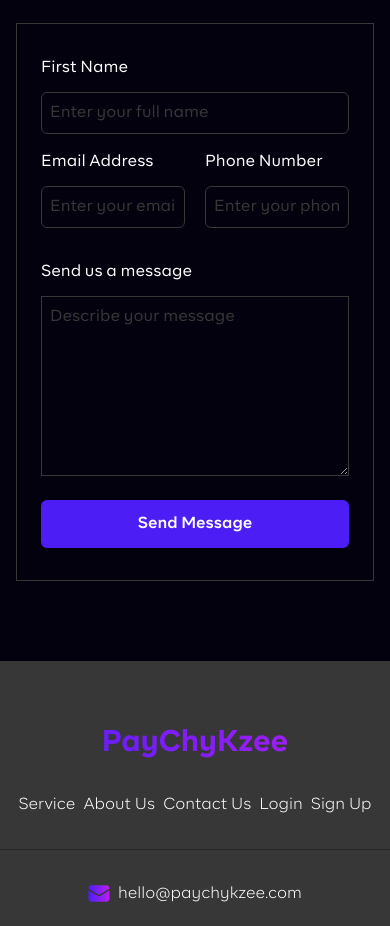
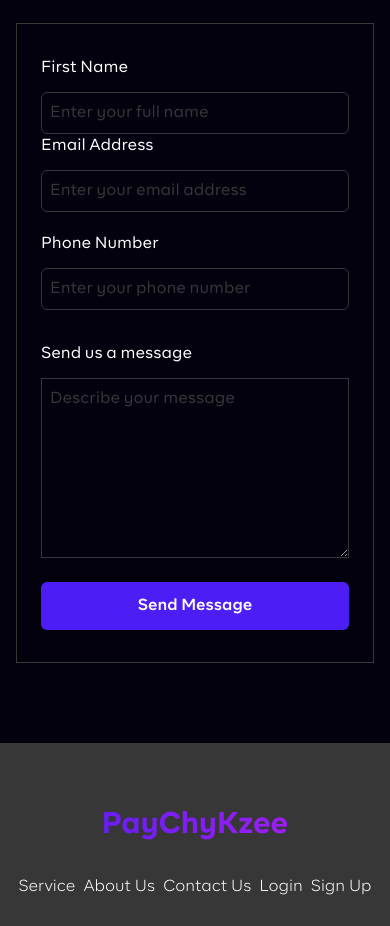
Before and after one commit to Iamfineboyygabriel/paychykzee, a React (Create React App) app: page / in a window 390 px wide. Shown: the part 4260-5186 px from the top of the page. Built offline with nearby package versions, Linux system fonts and the light colour scheme.

Commit message:
worked on the responsiveness

```diff
--- a/src/components/contents/contact/ContactUs.tsx
+++ b/src/components/contents/contact/ContactUs.tsx
@@ -26,7 +26,7 @@ const ContactUs = () => {
                 className="rounded-md border border-border bg-inherit p-2 placeholder:text-border"
               />
             </div>
-            <div className="sm:grid-row-1 mt-[1em] grid grid-cols-2 gap-5">
+            <div className="flex flex-col gap-5 lg:flex-row">
               <div>
                 <label htmlFor="email">Email Address</label>
                 <input
```
